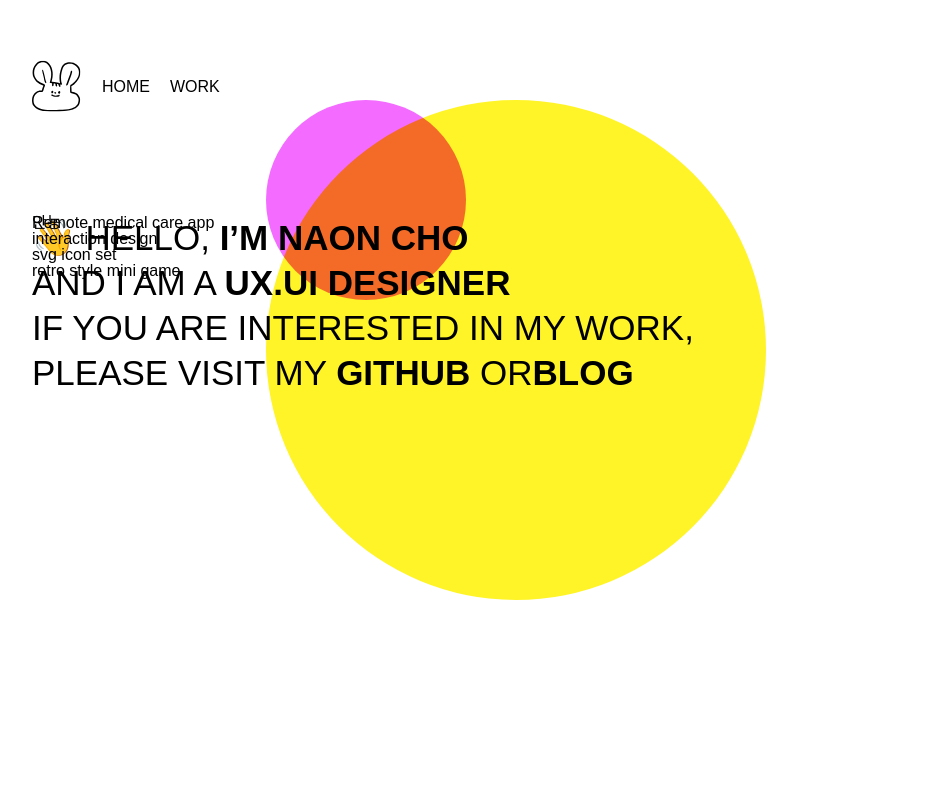
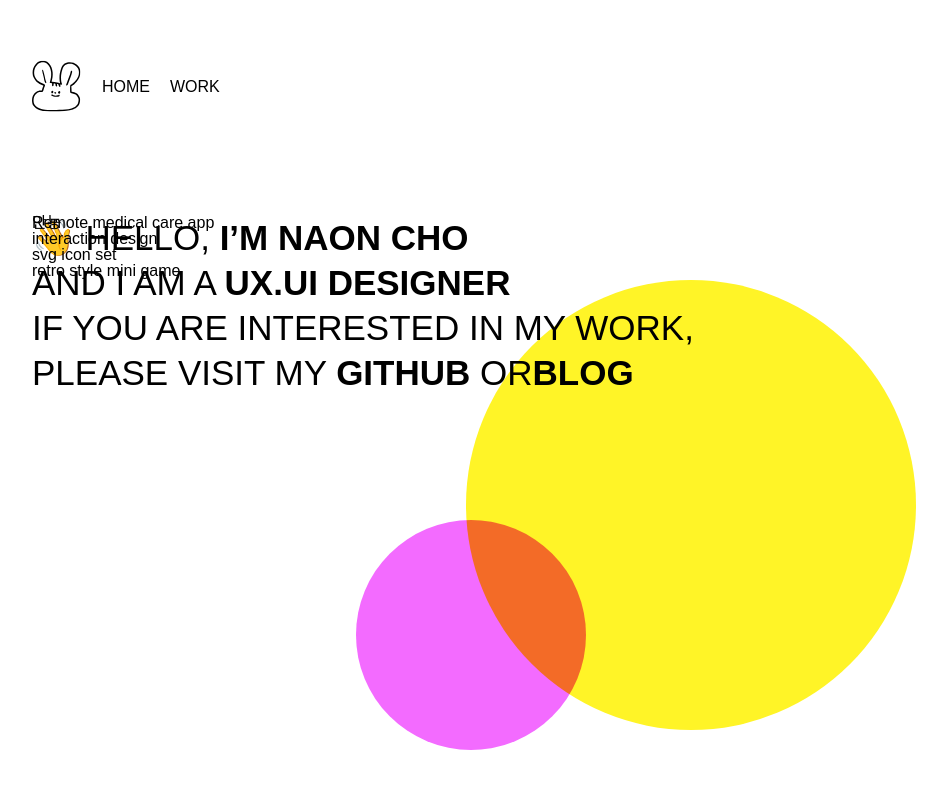
Before and after one commit to jonalong/nalong-homepage, a Next.js app: page / in a window 1280 px wide. Shown: the top 788 px of the page, without its empty margins (273-1220 px from the left). Built offline with nearby package versions, Linux system fonts and the light colour scheme; a web font is replaced by a local one.

Commit message:
circle 위치조절 1

```diff
--- a/styles/components/circle.module.scss
+++ b/styles/components/circle.module.scss
@@ -1,16 +1,19 @@
 .circle-box
 {
   position: absolute;
-  left: 539px;
-  top: 100px;
+  left: 739px;
+  top: 280px;
   z-index: -999;
 
   :first-child
   {
     position: absolute;
-    width: 200px;
-    height: 200px;
+    width: 230px;
+    height: 230px;
     border-radius: 50%;
+
+    top: 240px;
+    left: -110px;
 
     background: #F36BFF;
     mix-blend-mode: multiply;
@@ -19,8 +22,8 @@
   :last-child
   {
     position: absolute;
-    width: 500px;
-    height: 500px;
+    width: 450px;
+    height: 450px;
     border-radius: 50%;
 
     background: #FFF427;
--- a/styles/components/home.module.scss
+++ b/styles/components/home.module.scss
@@ -16,6 +16,6 @@
   cursor: pointer;
   &:hover
   {
-    color:chartreuse;
+    color:#F36BFF;
   }
 }
```
